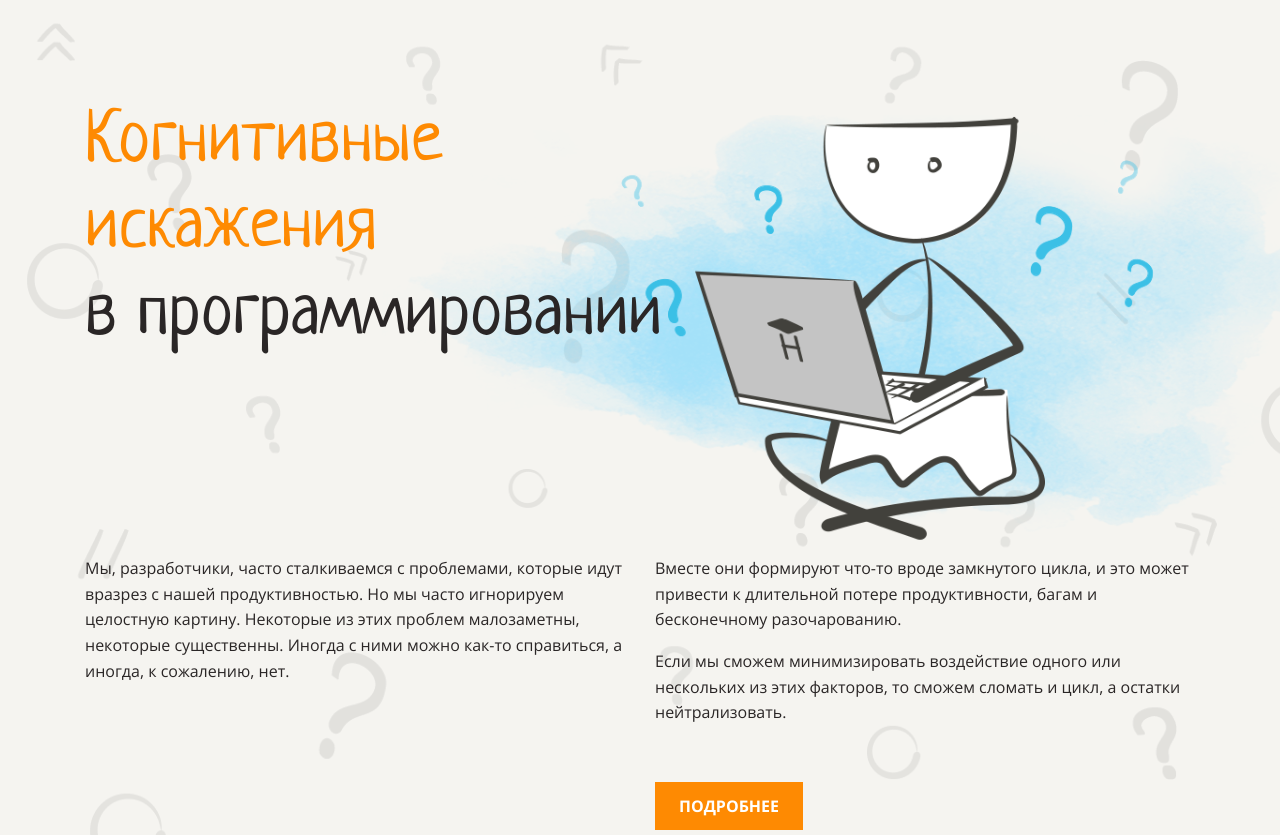
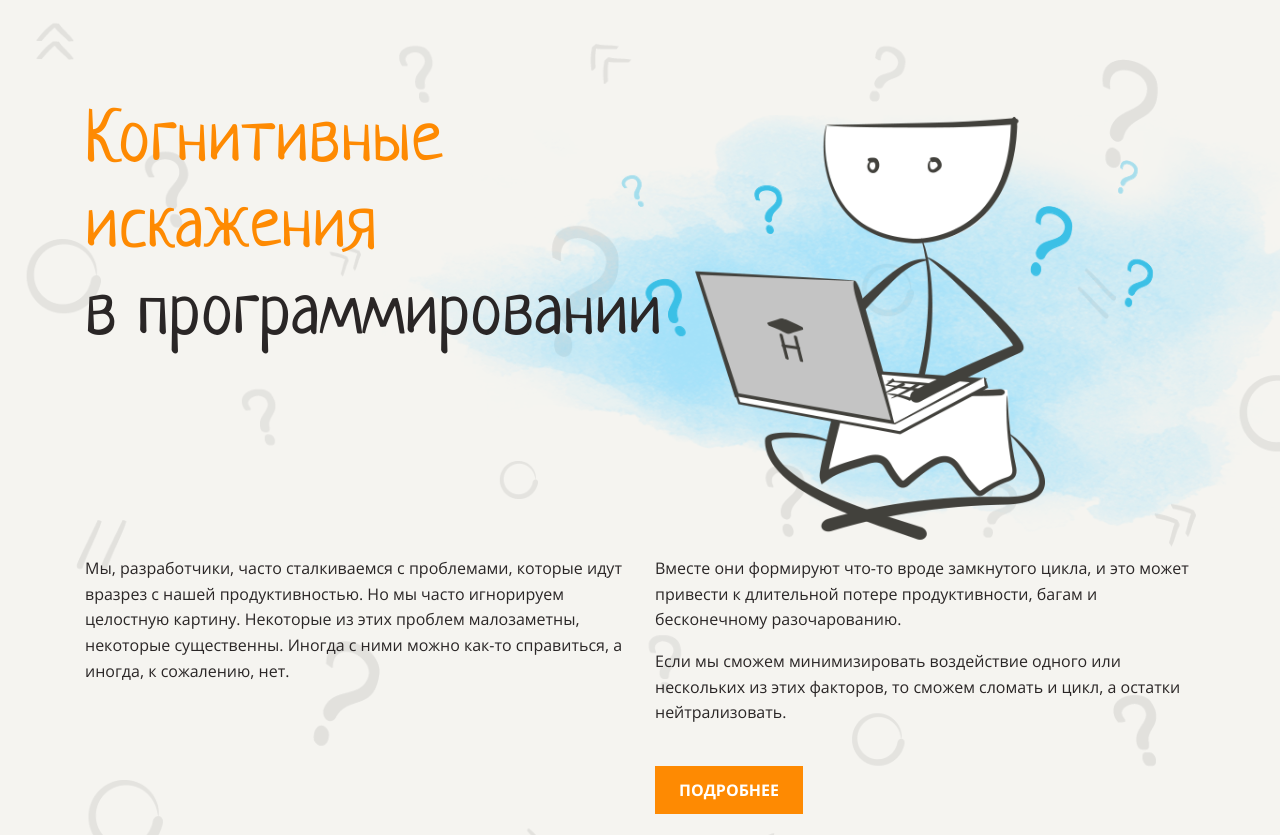
Before and after one commit to AnastasiaYakushina/layout-designer-project-58, a website: page src/index.html in a window 1280 px wide. Shown: the top 835 px of the page. Drawn offline with Linux system fonts and the light colour scheme.

Commit message:
margin in flex-columns

```diff
--- a/src/styles/style.css
+++ b/src/styles/style.css
@@ -47,7 +47,7 @@
   h1 {
     font-size: 72px;
     font-weight: 400;
-    margin-bottom: 181px;
+    margin-bottom: 197px;
   }
 
   h2 {
@@ -61,7 +61,6 @@
 
   .content {
     position: relative;
-
     max-width: 1110px;
     margin-left: auto;
     margin-right: auto;
@@ -112,6 +111,8 @@
   }
 
   .item-flex {
+    margin: -16px 0;
+    padding: 0;
     width: 50%;
   }
 
@@ -216,10 +217,6 @@
     color: var(--translucent-white);
   }
 
-  .section-name {
-    font-weight: 400;
-  }
-
   .section-description {
     font-size: 34px;
     line-height: 1.2em;
```
